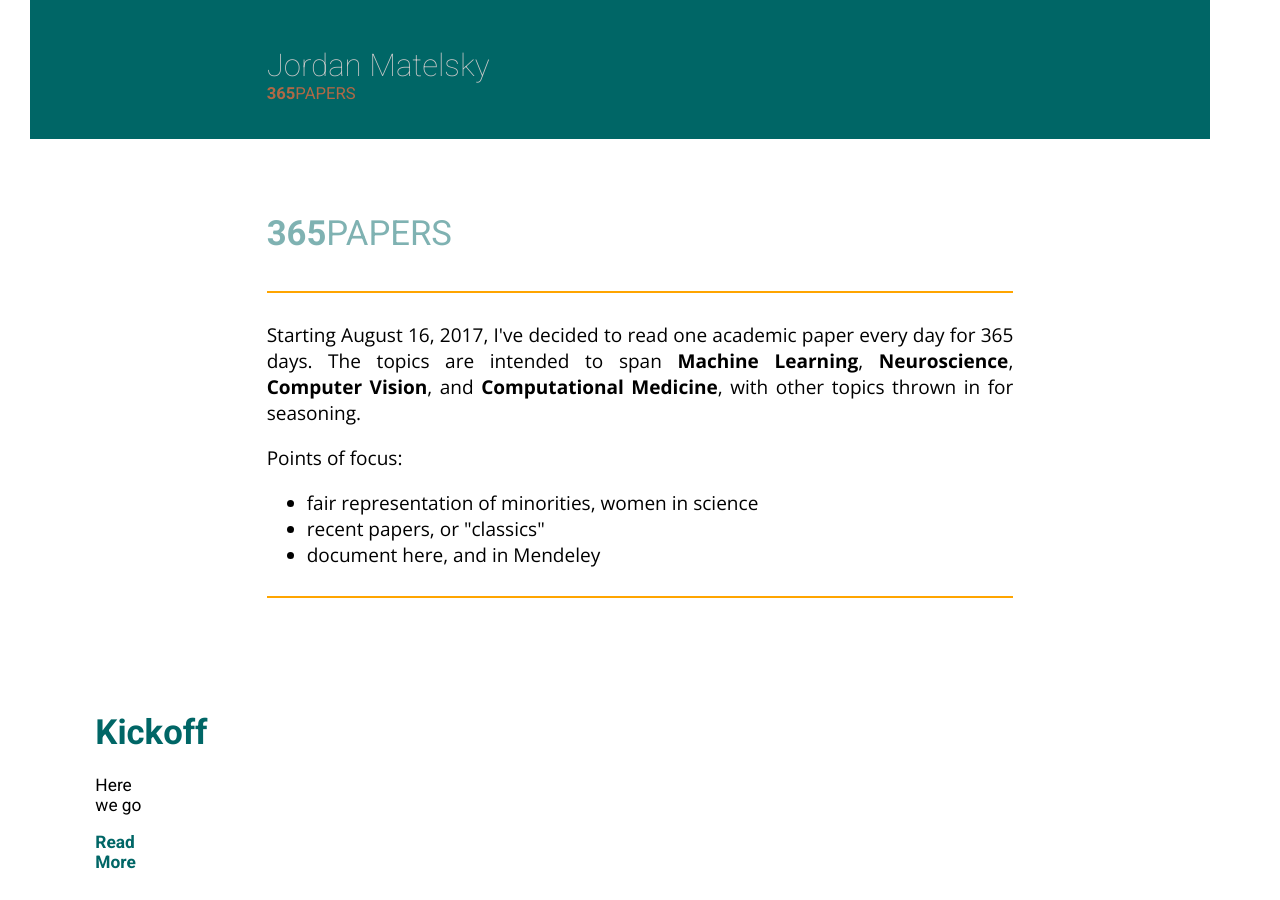
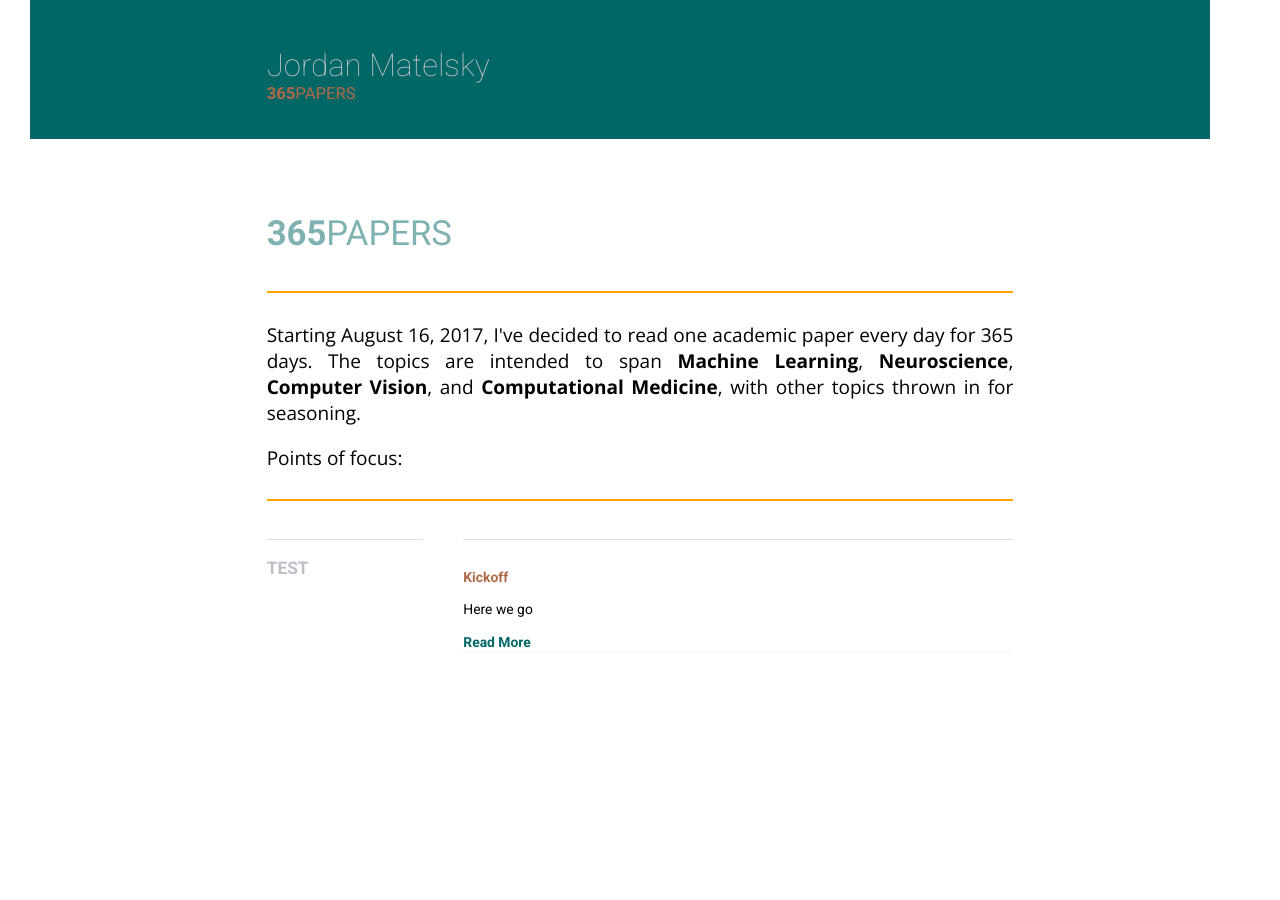
Before and after one commit to j6k4m8/365papers, a Jekyll site: the page built from index.html, in a window 1280 px wide. Built offline with Jekyll 4.4.1, drawn with Linux system fonts in a browser that asks for light colours; nearby versions of some CDN libraries.

Commit message:
is this working

```diff
--- a/_includes/head.html
+++ b/_includes/head.html
@@ -3,6 +3,8 @@
         <a href="/">
             <div class="title">Jordan Matelsky</div>
         </a>
-        <div class="subtitle"><b>365</b>Papers</div>
+        <div class="subtitle">
+            <b>365</b>Papers
+        </div>
     </div>
 </div>
--- a/index.html
+++ b/index.html
@@ -8,49 +8,58 @@ layout: default
     <div class="8u -2u 10u(small) -1u(small)">
         <div class="row">
             <div class="12u">
-                <h1 class="page-title">365<span style="font-weight: normal;">Papers</span></h1>
+                <div class="row">
+                    <div class="12u">
+                        <h1 class="page-title">365<span style="font-weight: normal;">Papers</span>
+                        </h1>
                         <div class="intro-text">
                             <div class="row">
                                 <div class="12u(small)">
                                     <p>
                                         Starting August 16, 2017, I've decided to read one academic paper
-                                every day for 365 days. The topics are intended to span
-                                <b>Machine Learning</b>, <b>Neuroscience</b>, <b>Computer Vision</b>,
-                                and <b>Computational Medicine</b>, with other topics thrown in for
+                                        every day for 365 days. The topics are intended to span <b>Machine Learning</b>,
+                                        <b>Neuroscience</b>, <b>Computer Vision</b>, and
+                                        <b>Computational Medicine</b>, with other topics thrown in for
                                         seasoning.
                                     </p>
                                     <p>
                                         Points of focus:
-                                <ul>
-                                    <li>fair representation of minorities, women in science</li>
-                                    <li>recent papers, or "classics"</li>
-                                    <li>document here, and in Mendeley</li>
-                                </ul>
                                     </p>
+
                                 </div>
                             </div>
                         </div>
-                <div class="12u" id="readout"></div>
+                        <div class="12u">
+                            <!-- Post Listing -->
+                            {% for post in site.posts %}
+                            <div class="row topic-row">
+                                <div class="3u not-small">
+                                    <div class="light-border-top">
+                                        <span class="type-brandon left-header">Test</span>
+                                    </div>
+                                </div>
+                                <div class="9u 12u(small)">
+                                    <div class="light-border-top">
+                                        <div class="right-content">
+                                            <div class="12u type-brandon only-small small-header year-header">Test</div>
+                                            <div class="right-paragraph 12u">
+                                                <h2>
+                                                    <a href="http://jordan.matelsky.com/ugrad/eyes/eyes.html">{{ post.title }}</a>
+                                                </h2>
+                                                <p>{{ post.excerpt }}</p>
+                                                <a href="{{ site.baseurl }}{{ post.url }}" class="read-more">Read More</a>
+                                                <div class="sep"></div>
                                             </div>
                                         </div>
                                     </div>
                                 </div>
-<div class="row page-row">
-    <div class="row" id="posts">
-        <div class="12u">
-            {% for post in site.posts %}
-            <div class="row">
-                <div class="8u -2u 10u(small) -1u(small)">
-                  <h1><a href="{{ site.baseurl }}{{ post.url }}">{{ post.title }}</a></h1>
-
-                  <div class="entry">
-                    {{ post.excerpt }}
-                  </div>
-
-                  <a href="{{ site.baseurl }}{{ post.url }}" class="read-more">Read More</a>
-                </div>
                             </div>
                             {% endfor %}
+                            <!-- End Post Listing -->
                         </div>
                     </div>
                 </div>
+            </div>
+        </div>
+    </div>
+</div>
```
Lines whose indentation alone changed are shown as unchanged.
